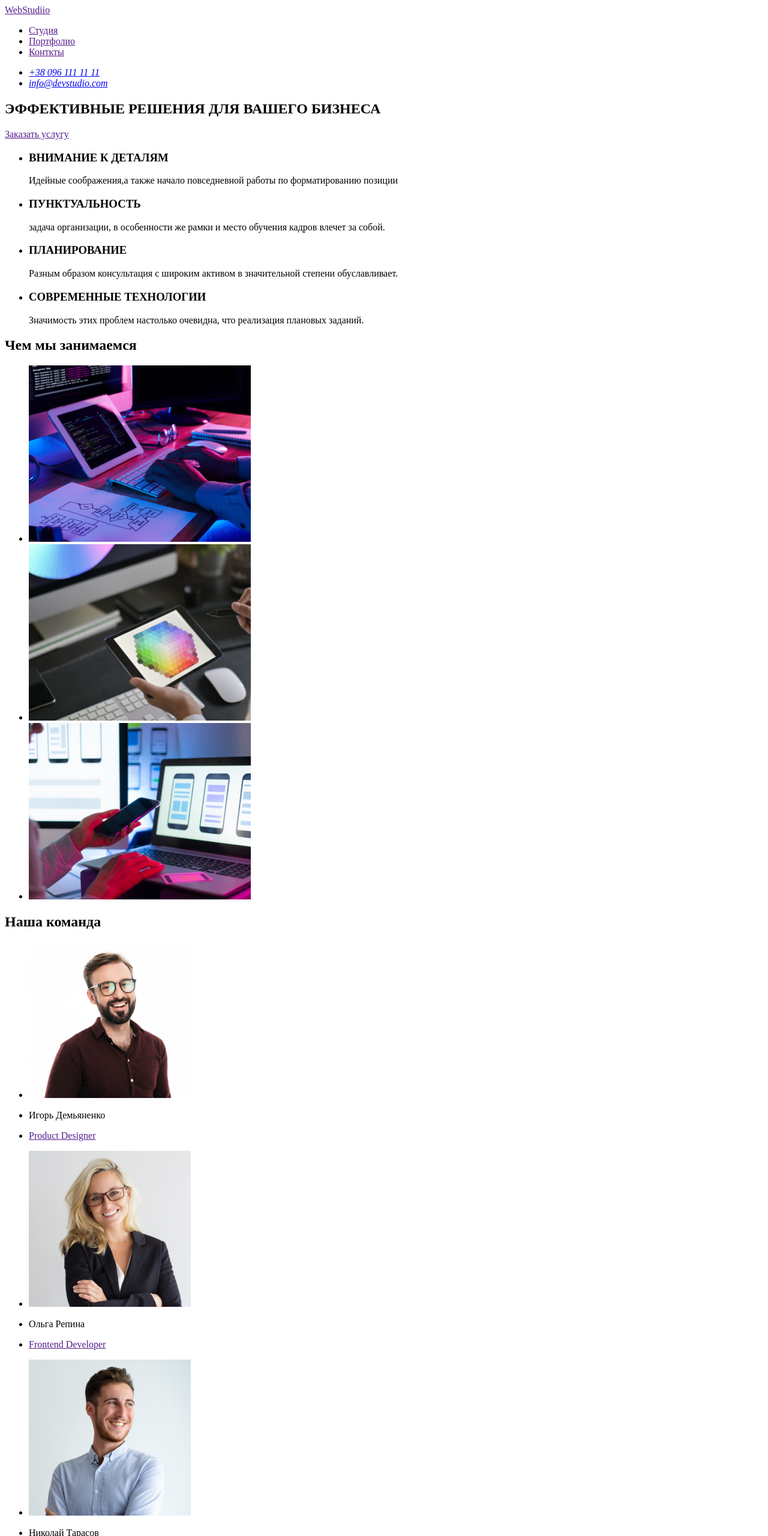
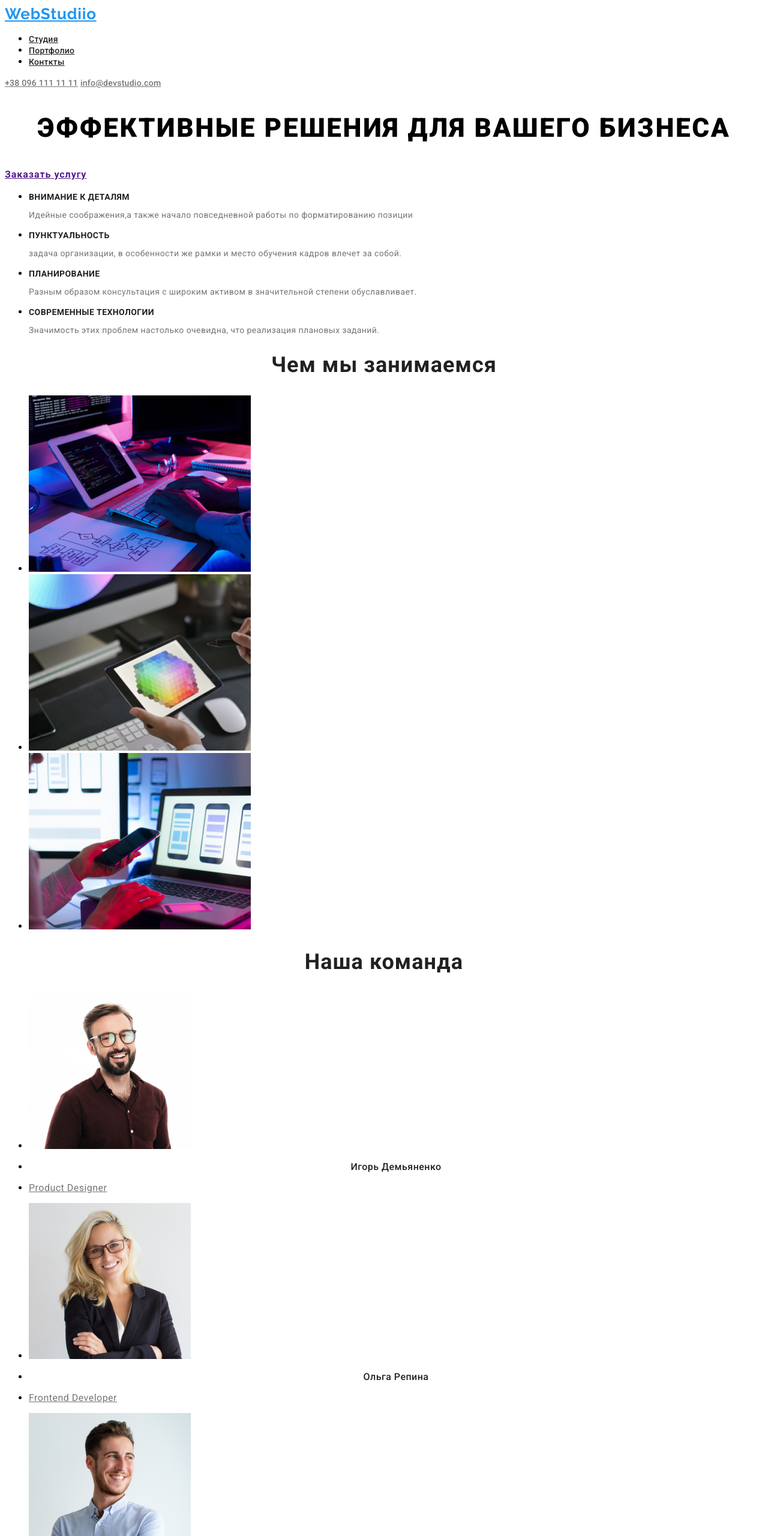
Before and after one commit to Jenya89/goit-markup-hw-02, a plain HTML site: page index.html in a window 1280 px wide. Shown: the top 2560 px of the page at 60% size. Drawn offline with Linux system fonts and the light colour scheme.

Commit message:
29.11.2020

```diff
--- /dev/null
+++ b/css/styles.css
@@ -0,0 +1,146 @@
+:root {
+--main-font:'Roboto', sans-serif;
+--secondary-font: 'Raleway', sans-serif;
+--accent-color: #212121;
+}
+body {
+font-family: var(--main-font);
+}
+
+/* ========= header ======= */
+.logo {
+font-family: var(--secondary-font);
+font-weight: 700;
+font-size: 26px;
+line-height: 31px;
+letter-spacing: 0.03em;
+color: #2196F3;
+}
+
+.address {
+font-style: normal;
+}
+.navigation-list-link,
+.header-tel,
+.header-mail {
+font-weight: 500;
+font-size: 14px;
+line-height: 1.142;
+letter-spacing: 0.02em;
+color: var(--accent-color);
+}
+.header-tel,
+.header-mail{
+color: #757575;
+}
+
+.navigation-list-link:hover,
+.navigation-list-link:focus,
+.header-tel:hover,
+.header-tel:focus,
+.header-mail:hover,
+.header-mail:focus {
+color: #2196F3;
+}
+/* ========= end header ======= */
+/* ========= hero ========== */
+.hero-section {
+
+}
+.hero-section-main-title {
+font-weight: 900;
+font-size: 44px;
+line-height: 1.363;
+text-align: center;
+letter-spacing: 0.06em;
+text-transform: uppercase;
+/* color: #FFFFFF;  */
+}
+.hero-section-links {
+font-weight: 700;
+font-size: 16px;
+line-height: 1.363;
+display: flex;
+align-items: center;
+text-align: center;
+letter-spacing: 0.06em;
+/* color: #FFFFFF; */
+}
+/* ========= end hero ======= */
+/* ========= about ======= */
+.title {
+font-weight: 700;
+font-size: 14px;
+line-height: 1.142;
+letter-spacing: 0.03em;
+text-transform: uppercase;
+color: #212121;
+}
+.about-list-item-description {
+font-weight: 400;
+font-size: 14px;
+line-height: 1.142;
+letter-spacing: 0.03em;
+color: #757575;
+}
+/* ========= end about ======= */
+/* ========= development ======= */
+.development-title {
+font-weight: 700;
+font-size: 36px;
+line-height: 1.166;
+text-align: center;
+letter-spacing: 0.03em;
+color: #212121;
+}
+/* ========= end development ======= */
+/* ========= command ======= */
+.command-title {
+font-weight: 700;
+font-size: 36px;
+line-height: 1.166;
+text-align: center;
+letter-spacing: 0.03em;
+color: #212121;
+}
+.command-list-item-text {
+font-weight: 500;
+font-size: 16px;
+line-height: 1.187;
+text-align: center;
+letter-spacing: 0.03em;
+color: #212121;
+}
+.command-list-item-link {
+font-weight: 400;
+font-size: 16px;
+line-height: 1.187;
+text-align: center;
+letter-spacing: 0.03em;
+color: #757575;
+}
+/* ========= end command ======= */
+/* ========= contact ======= */
+.contact-title-link {
+font-family: var(--secondary-font);
+font-weight: 700;
+font-size: 26px;
+line-height: 1.192;
+letter-spacing: 0.03em;
+color: #2196F3;
+}
+.contact-list-item-text {
+font-weight: 400;
+font-size: 14px;
+line-height: 1.714;
+letter-spacing: 0.03em;
+/* color: #FFFFFF; */
+}
+.contact-list-item-link {
+font-weight: 400;
+font-size: 14px;
+line-height: 1.714;
+letter-spacing: 0.03em;
+/* color: rgba(255, 255, 255, 0.6); */
+}
+/* ========= end contact ======= */
--- a/index.html
+++ b/index.html
@@ -4,135 +4,164 @@
     <meta charset="UTF-8">
     <meta name="viewport" content="width=device-width, initial-scale=1.0">
     <title>Document</title>
+    <link rel="preconnect" href="https://fonts.gstatic.com">
+    <link href="https://fonts.googleapis.com/css2?family=Raleway:wght@700&family=Roboto:wght@400;500;700;900&display=swap"
+        rel="stylesheet">
+    <link rel="stylesheet" href="./css/styles.css">
 </head>
 <body>
-    <!-- Шапка -->
-    <header>
-        <nav>
-            <a href="">
+    <!-- header -->
+    <header class="header">
+        <nav class="navigation">
+            <a class="logo" href="">
                 WebStudiio
             </a>
-            <ul>
-                <li><a href="">Студия</a></li>
-                <li><a href="">Портфолио</a></li>
-                <li><a href="">Конткты</a></li>
+            <ul class="navigation-list">
+                <li class="navigation-list-item"><a class="navigation-list-link" href="">Студия</a></li>
+                <li class="navigation-list-item"><a class="navigation-list-link" href="">Портфолио</a></li>
+                <li class="navigation-list-item"><a class="navigation-list-link" href="">Конткты</a></li>
             </ul>
         </nav>
-        <address>
-            <ul>
-                <li><a href="tel:+380961111111">+38 096 111 11 11</a></li>
-                <li><a href="mailto:info@devstudio.com">info@devstudio.com</a></li>
-            </ul>
+        <address class="address">
+
+            <a class="header-tel" href="tel:+380961111111">+38 096 111 11 11</a>
+            <a class="header-mail" href="mailto:info@devstudio.com">info@devstudio.com</a>
+
         </address>
      </header>
-     <main>
-        <!-- Герой -->
-        <section>
-            <h1>ЭФФЕКТИВНЫЕ РЕШЕНИЯ ДЛЯ ВАШЕГО БИЗНЕСА</h1>
-            <a href="">Заказать услугу</a>
-        </section>
-        <!-- Преимущества -->
-        <section>
-            <ul>
-                <li>
-                    <h3>ВНИМАНИЕ К ДЕТАЛЯМ</h3>
-                    <p>
+     <main class="main">
+        <!-- hero -->
+        <div class="hero">
+            <section class="hero-section">
+                <h1 class="hero-section-main-title">ЭФФЕКТИВНЫЕ РЕШЕНИЯ ДЛЯ ВАШЕГО БИЗНЕСА</h1>
+                <a class="hero-section-links" href="">Заказать услугу</a>
+            </section>
+        </div>
+        <!-- end hero -->
+        <!-- about -->
+        <section class="about">
+            <ul class="about-list">
+                <li class="about-list-item">
+                    <h3 class="title">ВНИМАНИЕ К ДЕТАЛЯМ</h3>
+                    <p class="about-list-item-description">
                         Идейные соображения,а также начало повседневной работы по форматированию позиции
                     </p>
                 </li>
             </ul>
-            <ul>
-                <li>
-                    <h3>ПУНКТУАЛЬНОСТЬ</h3>
-                    <p>
+            <ul class="about-list">
+                <li class="about-list-item">
+                    <h3 class="title">ПУНКТУАЛЬНОСТЬ</h3>
+                    <p class="about-list-item-description">
                         задача организации, в особенности же рамки и место обучения кадров влечет за собой.
                     </p>
                 </li>
             </ul>
-            <ul>
-                <li>
-                    <h3>ПЛАНИРОВАНИЕ</h3>
-                    <p>
+            <ul class="about-list">
+                <li class="about-list-item">
+                    <h3 class="title">ПЛАНИРОВАНИЕ</h3>
+                    <p class="about-list-item-description">
                         Разным образом консультация с широким активом в значительной степени обуславливает.
                     </p>
                 </li>
             </ul>
-            <ul>
-                <li>
-                    <h3>СОВРЕМЕННЫЕ ТЕХНОЛОГИИ</h3>
-                    <p>
+            <ul class="about-list">
+                <li class="about-list-item">
+                    <h3 class="title">СОВРЕМЕННЫЕ ТЕХНОЛОГИИ</h3>
+                    <p class="about-list-item-description">
                         Значимость этих проблем настолько очевидна, что реализация плановых заданий.
                     </p>
                 </li>
             </ul>
         </section>
-        <section>
-            <h2>Чем мы занимаемся</h2>
-            <ul>
-                <li>
-                    <img src="./images/pk.png" alt="Разработка на ПК" width="370" height="294">
+        <!-- end about -->
+        <!-- development -->
+        <section class="development">
+            <h2 class="development-title">Чем мы занимаемся</h2>
+            <ul class="development-list">
+                <li class="development-list-item">
+                    <img class="development-list-item-img" src="./images/pk.png" alt="Разработка на ПК" width="370" height="294">
                 </li>
-                <li>
-                    <img src="./images/mobil.png" alt="Разработка на мобильном" width="370" height="294">
+                <li class="development-list-item">
+                    <img class="development-list-item-img" src="./images/mobil.png" alt="Разработка на мобильном" width="370" height="294">
                 </li>
-                <li>
-                    <img src="./images/table-pk.png" alt="Разработка на планшете" width="370" height="294">
+                <li class="development-list-item">
+                    <img class="development-list-item-img" src="./images/table-pk.png" alt="Разработка на планшете" width="370" height="294">
                 </li>
             </ul>
         </section>
-        <section>
-            <h2>Наша команда</h2>
-            <ul>
-                <li><img src="./images/product-designer.jpg" alt="photo product designer" width="270" height="260"></li>
-                <li>
-                    <p>Игорь Демьяненко</p>
+        <!-- end development -->
+        <!-- command -->
+        <section class="command">
+            <h2 class="command-title">Наша команда</h2>
+            <ul class="command-list">
+                <li class="command-list-item">
+                    <img class="command-list-item-img" src="./images/product-designer.jpg" alt="photo product designer" width="270" height="260">
                 </li>
-                <li><a href="">Product Designer</a></li>
+                <li class="command-list-item">
+                    <p class="command-list-item-text">Игорь Демьяненко</p>
+                </li>
+                <li class="command-list-item">
+                    <a class="command-list-item-link" href="">Product Designer</a>
+                </li>
             </ul>
-            <ul>
-                <li><img src="./images/frontend-developer.jpg" alt="photo frontend developer" width="270" height="260"></li>
-                <li>
-                    <p>Ольга Репина</p>
+            <ul class="command-list">
+                <li class="command-list-item">
+                    <img class="command-list-item-img" src="./images/frontend-developer.jpg" alt="photo frontend developer" width="270" height="260">
                 </li>
-                <li><a href="">Frontend Developer</a></li>
+                <li class="command-list-item">
+                    <p class="command-list-item-text">Ольга Репина</p>
+                </li>
+                <li class="command-list-item">
+                    <a class="command-list-item-link" href="">Frontend Developer</a>
+                </li>
             </ul>
-            <ul>
-                <li><img src="./images/marketing.jpg" alt="photo marketing" width="270" height="260"></li>
-                <li>
-                    <p>Николай Тарасов</p>
+            <ul class="command-list">
+                <li class="command-list-item">
+                    <img class="command-list-item-img" src="./images/marketing.jpg" alt="photo marketing" width="270" height="260">
                 </li>
-                <li><a href="">Marketing</a></li>
+                <li class="command-list-item">
+                    <p class="command-list-item-text">Николай Тарасов</p>
+                </li>
+                <li class="command-list-item">
+                    <a class="command-list-item-link" href="">Marketing</a>
+                </li>
             </ul>
-            <ul>
-                <li><img src="./images/ul-designer.jpg" alt="photo ul designer" width="270" height="260"></li>
-                <li>
-                    <p>Михаил Ермаков</p>
+            <ul class="command-list">
+                <li class="command-list-item">
+                    <img class="command-list-item-img" src="./images/ul-designer.jpg" alt="photo ul designer" width="270" height="260">
                 </li>
-                <li><a href="">UI Designer</a></li>
+                <li class="command-list-item">
+                    <p class="command-list-item-text">Михаил Ермаков</p>
+                </li>
+                <li class="command-list-item">
+                    <a class="command-list-item-link" href="">UI Designer</a>
+                </li>
             </ul>
         </section>
-        <footer>
-            <h2>
-                <a href="">
+        <!-- end command -->
+        <!-- contact -->
+        <section class="contact">
+            <h2 class="contact-title">
+                <a class="contact-title-link" href="">
                     WebStudiio
                 </a>
             </h2>
 
-            <address>
-                <ul>
-                    <li>
-                        <p>г. Киев, пр-т Леси Украинки, 26</p>
+            <address class="address">
+                <ul class="contact-list">
+                    <li class="contact-list-item">
+                        <p class="contact-list-item-text">г. Киев, пр-т Леси Украинки, 26</p>
                     </li>
-                    <li>
-                        <a href="mailto:info@example.com">info@example.com</a>
+                    <li class="contact-list-item">
+                        <a class="contact-list-item-link" href="mailto:info@example.com">info@example.com</a>
                     </li>
-                    <li>
-                        <a href="tel:+380991111111">+38 099 111 11 11</a>
+                    <li class="contact-list-item">
+                        <a class="contact-list-item-link" href="tel:+380991111111">+38 099 111 11 11</a>
                     </li>
                 </ul>
             </address>
-        </footer>
-
+        </section>
+        <!-- end contact -->
      </main>
 </body>
 </html>
```
